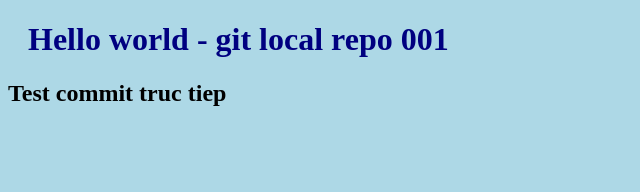
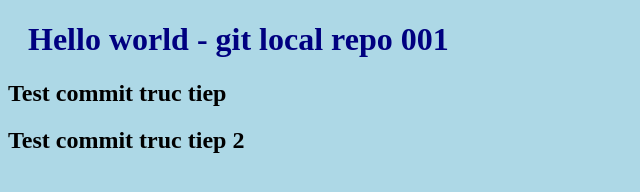
Before and after one commit to todevdinhhai/hello-github, a plain HTML site: page index.html in a window 1280 px wide. Shown: the whole page, without its empty margins (0-640 px from the left). Drawn offline with Linux system fonts and the light colour scheme.

Commit message:
M red commit

```diff
--- a/index.html
+++ b/index.html
@@ -9,5 +9,6 @@
 <body>
     <h1>Hello world - git local repo 001</h1>
     <h2>Test commit truc tiep</h2>
+    <h2>Test commit truc tiep 2</h2>
 </body>
 </html>
```
